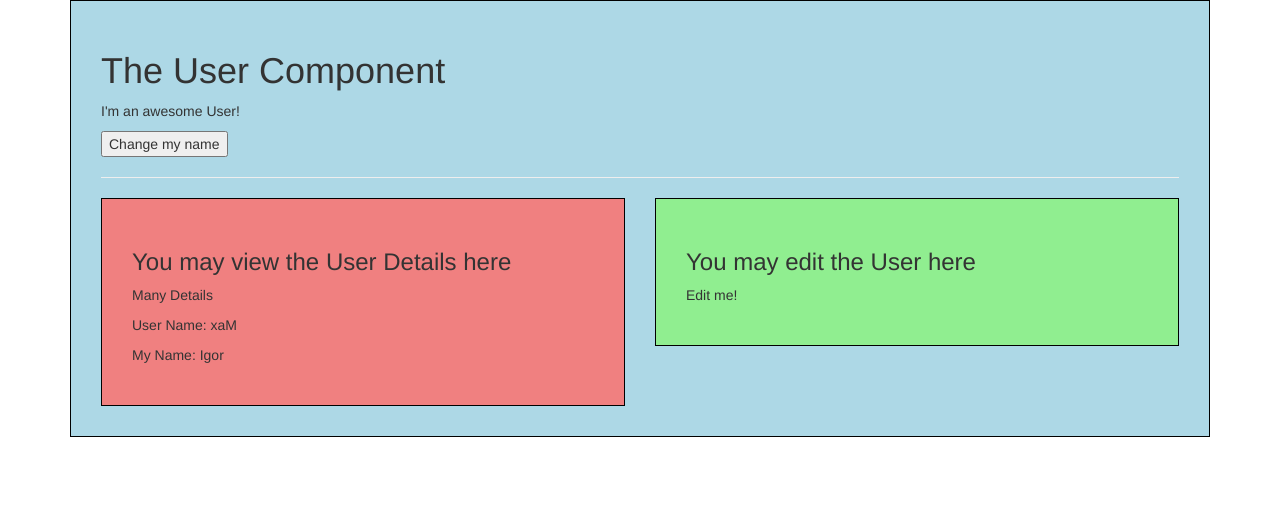
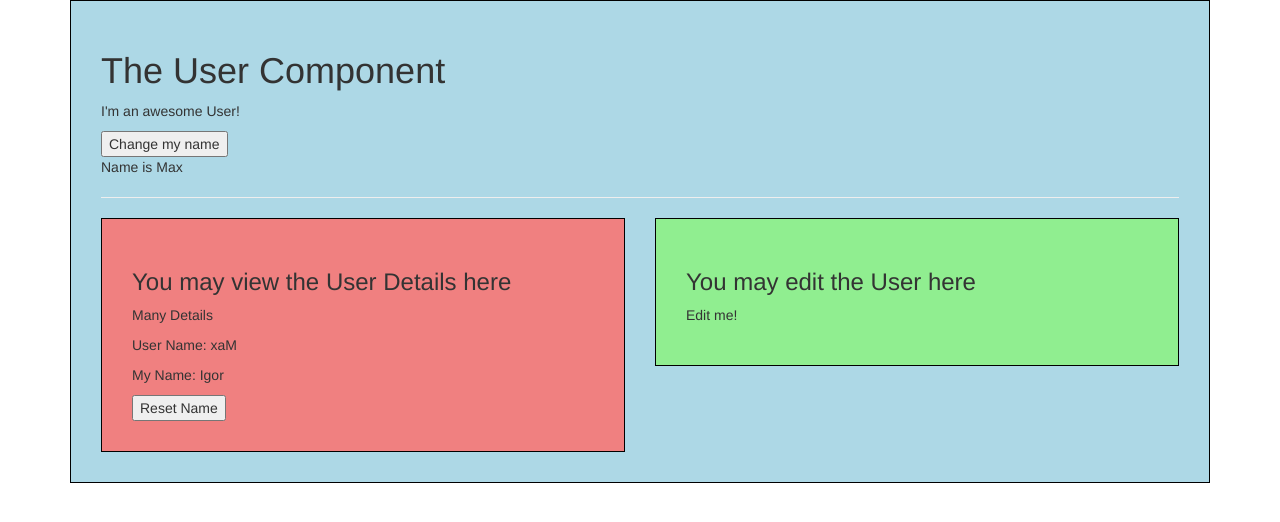
Before and after one commit to shkigor/vue-08-communicating-between-components, a Vue app: page / in a window 1280 px wide. Shown: the top 522 px of the page. Built offline with nearby package versions, Linux system fonts and the light colour scheme.

Commit message:
113. Using Custom Events for Child => Parent Communication

```diff
--- a/src/components/User.vue
+++ b/src/components/User.vue
@@ -3,9 +3,10 @@
         <h1>The User Component</h1>
         <p>I'm an awesome User!</p>
         <button @click="changeName">Change my name</button>
+        <p>Name is {{ name }}</p>
         <hr>
         <div class="row">
-            <app-user-detail :name="name" myName="Igor"></app-user-detail>
+            <app-user-detail :name="name" myName="Igor" @nameWasReset="name = $event"></app-user-detail>
             <app-user-edit></app-user-edit>
         </div>
     </div>
--- a/src/components/UserDetail.vue
+++ b/src/components/UserDetail.vue
@@ -5,6 +5,7 @@
             <p>Many Details</p>
             <p>User Name: {{ switchName() }}</p>
             <p>My Name: {{ myName }}</p>
+            <button @click="resetName">Reset Name</button>
         </div>
     </div>
 </template>
@@ -22,6 +23,10 @@
         methods: {
             switchName() {
                 return this.name.split("").reverse().join("");
+            },
+            resetName() {
+                // this.name = 'Max'; // vue.runtime.esm.js?2b0e:619 [Vue warn]: Avoid mutating a prop directly since the value will be overwritten whenever the parent component re-renders. Instead, use a data or computed property based on the prop's value. Prop being mutated: "name"
+                this.$emit('nameWasReset', 'Max');
             }
         }
     }
```
